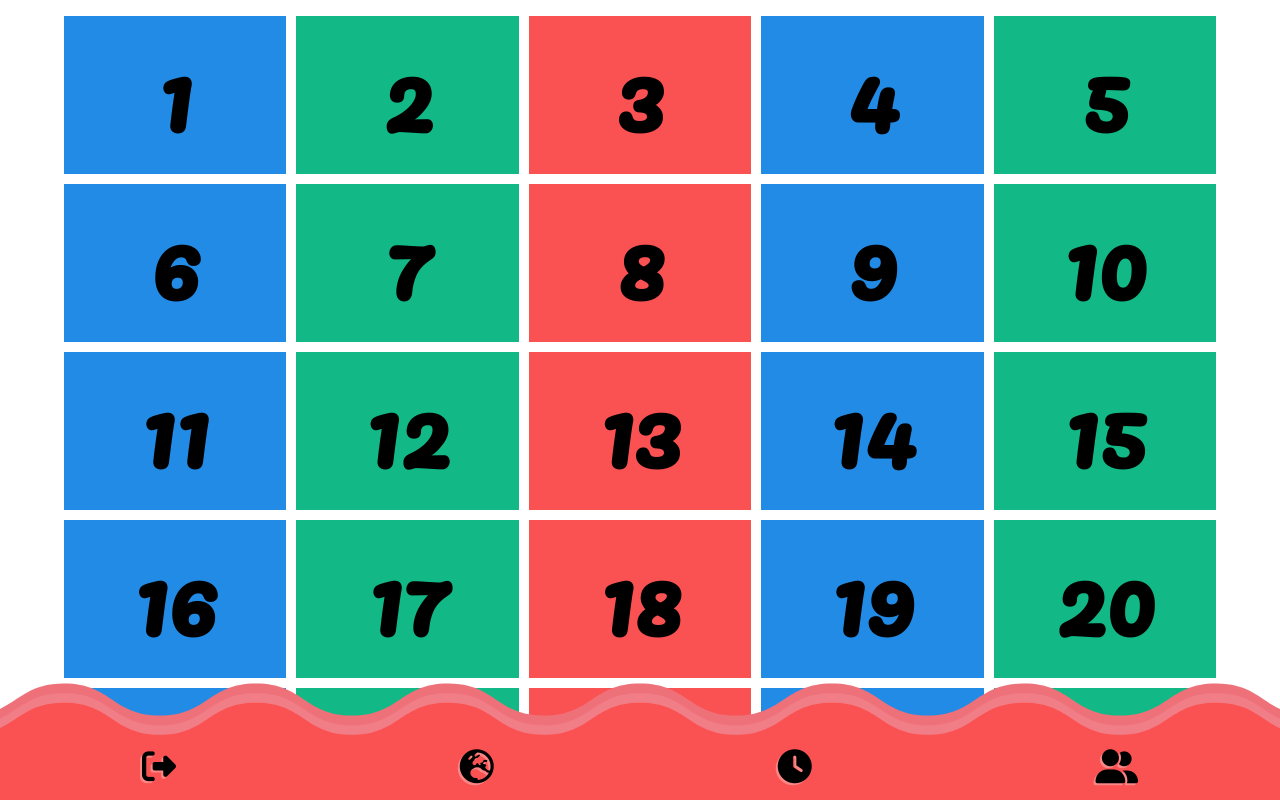
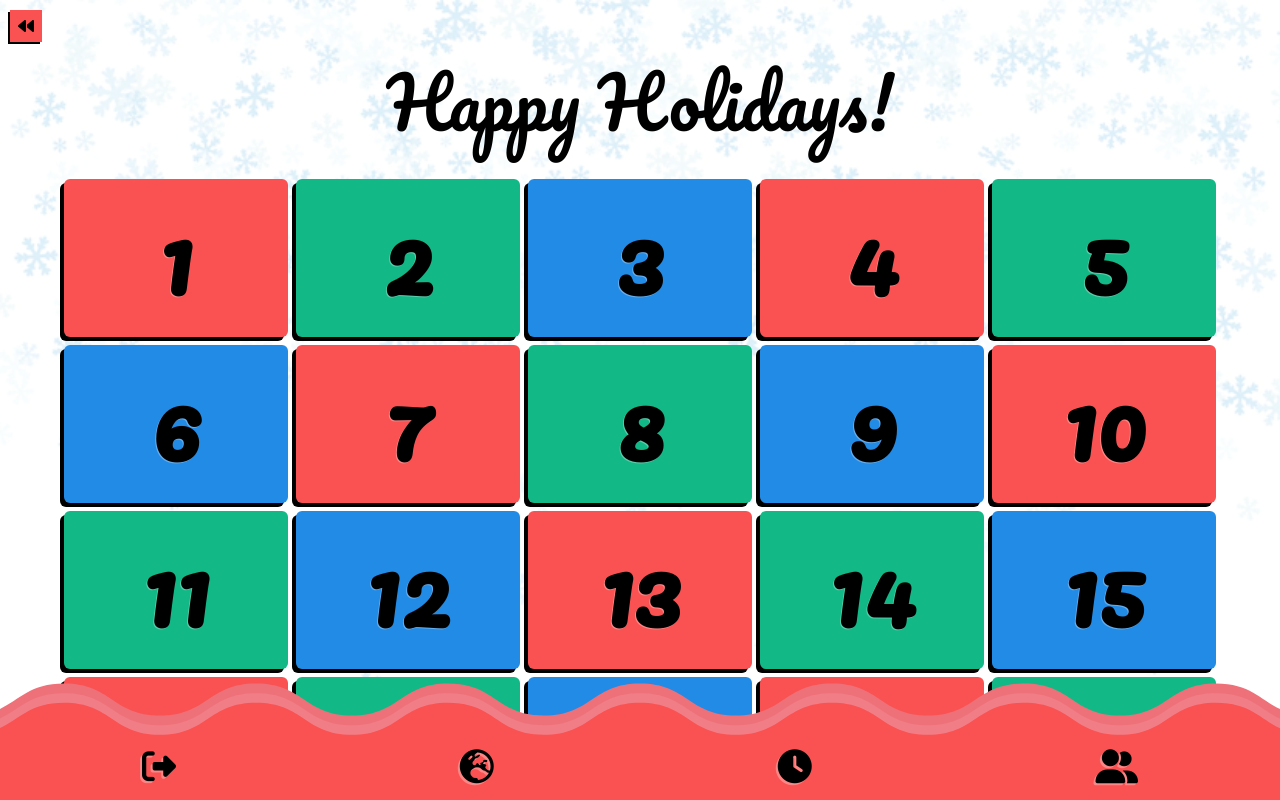
Before and after one commit to siddav83/happy-holiday-frontend, a React (Create React App) app: page /holidays in a window 1280 px wide. Both pictures are taken after a click on the button "Calender". Shown: the top 800 px of the page. Built offline with nearby package versions, Linux system fonts and the light colour scheme.

Commit message:
updated calender & added background image

```diff
--- a/src/App.js
+++ b/src/App.js
@@ -1,17 +1,12 @@
 import React from "react";
 import { Routes, Route } from "react-router-dom";
-
 import { Home, User, Tab, Holidays } from "./Pages";
-import {
-	HolidaysNavbar,
-	TabNav,
-	CategoryCard,
-	AddNav,
-	Countdown,
-} from "./Components";
+import { TabNav, CategoryCard, AddNav } from "./Components";
+import Background from "./Assets/images/background.webp";
 function App() {
 	return (
 		<div className="App">
+			<img className="background" src={Background} alt="snowfall" />
 			<Routes>
 				{/* Pages */}
 				<Route path="/" element={<Home />} />
--- a/src/Components/Calender/Calender.js
+++ b/src/Components/Calender/Calender.js
@@ -7,6 +7,9 @@ const Calender = () => {
 	console.log(calender);
 	return (
 		<div className="calender-container">
+			<button className="back-btn">
+				<i class="fa-solid fa-backward"></i>
+			</button>
 			{calender?.map((day, i) => {
 				return (
 					<div className="calender-day" key={i}>
--- a/src/Components/Calender/style.css
+++ b/src/Components/Calender/style.css
@@ -1,30 +1,59 @@
 .calender-container {
 	display: grid;
 	grid-template-columns: 1fr 1fr 1fr 1fr 1fr;
-	grid-gap: 10px;
-	height: 100%;
+	grid-gap: 8px;
+	height: 80%;
 	width: 100%;
+	margin-top: 1rem;
 }
 
 .calender-day {
 	display: flex;
 	justify-content: center;
 	align-items: center;
-	font-size: 90px;
+	font-size: min(90px, 10vw);
 	font-weight: 600;
 	font-family: pacifico, sans-serif;
+	box-shadow: -4px 4px 0 black;
+	cursor: pointer;
+	transition: 0.3s ease-in-out;
+	border-radius: 6px;
+	text-shadow: -1px 1px 0px var(--grey-shadow);
 }
 
-.calender-day:nth-child(5n + 2),
-.calender-day:nth-child(5n + 5) {
+.calender-day:hover {
+	color: white;
+	text-shadow: -4px 4px 0 black;
+}
+
+/* Calender Colors */
+
+.calender-day:nth-child(3n + 0) {
 	background-color: var(--green);
 }
-
-.calender-day:nth-child(5n + 1),
-.calender-day:nth-child(5n + 4) {
+.calender-day:nth-child(3n + 1) {
 	background-color: var(--blue);
 }
-
-.calender-day:nth-child(5n + 3) {
+.calender-day:nth-child(3n + 2) {
 	background-color: var(--red);
 }
+
+/* Back Button */
+
+.back-btn {
+	display: flex;
+	justify-content: center;
+	align-items: center;
+	position: absolute;
+	top: 10px;
+	left: 10px;
+	padding: 0.5rem;
+	background-color: var(--red);
+	box-shadow: -2px 2px 0 black;
+	transition: 0.3s ease-in-out;
+}
+
+.back-btn:hover {
+	background-color: var(--green);
+	padding: 0.5rem 1rem;
+}
--- a/src/Pages/Holidays/Holidays.js
+++ b/src/Pages/Holidays/Holidays.js
@@ -14,9 +14,9 @@ const Holidays = () => {
 	return (
 		<>
 			<div className="main-container">
+				<h1 className="holidays-heading">Happy Holidays!</h1>
 				{!calenderToggle ? (
 					<>
-						<h1 className="holidays-heading">Happy Holidays!</h1>
 						<Countdown />
 						<FunFact />
 						<button className="calender-btn" onClick={toggleCalender}>
--- a/src/main.css
+++ b/src/main.css
@@ -61,16 +61,29 @@ input {
 	font-weight: 300;
 }
 
+button,
+input {
+	border: none;
+	cursor: pointer;
+}
+
 /* Reusable main container*/
 
 .main-container {
 	width: 90%;
 	max-width: 1400px;
 	margin: 0 auto;
-	padding: 1rem 0;
+	padding: 2.5rem 0;
 	height: 92vh;
 	display: flex;
 	flex-direction: column;
-	justify-content: center;
+	justify-content: flex-start;
 	align-items: center;
 }
+
+.background {
+	position: absolute;
+	z-index: -100;
+	opacity: 0.2;
+	width: 100vw;
+}
```
Also changed, not shown: src/assets/images/background.webp (added), src/assets/images/friends-icon.png (deleted).
